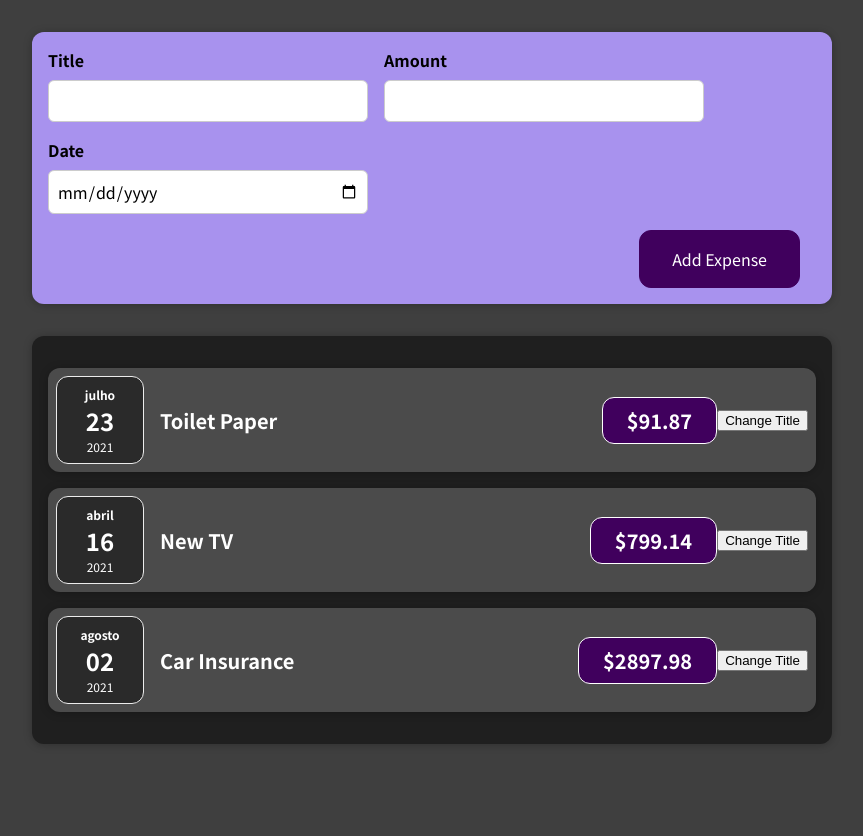
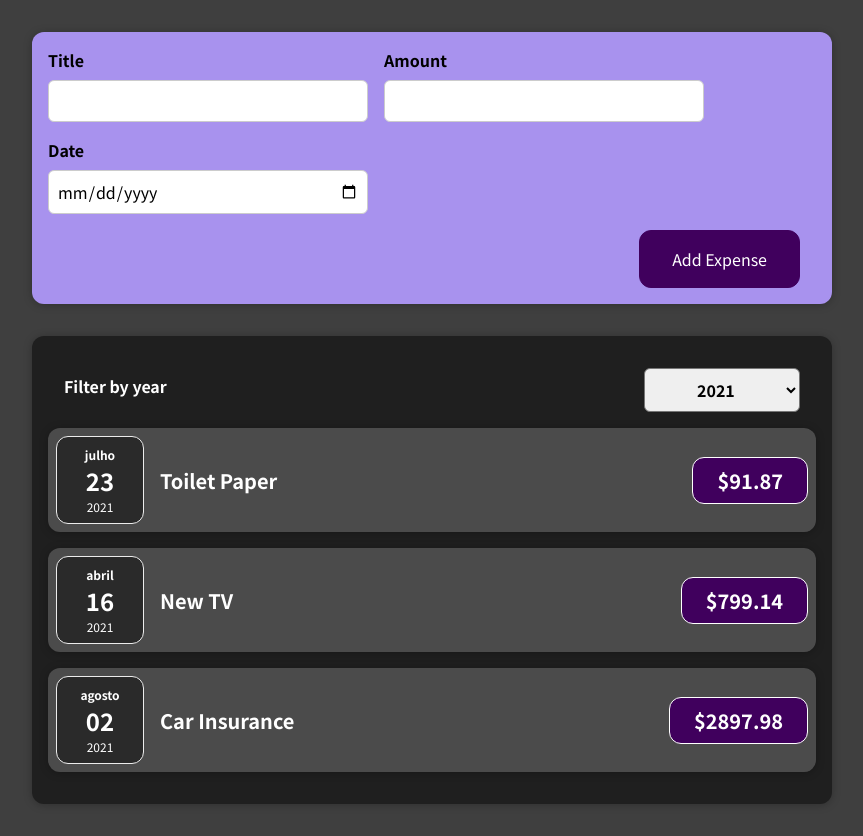
Before and after one commit to renatospaka/expenses-list, a React (Create React App) app: page / in a window 1280 px wide. Shown: the whole page, without its empty margins (208-1071 px from the left). Before the commit the page ends 800 px from the top, so only its background shows below. Built offline with nearby package versions, Linux system fonts and the light colour scheme.

Commit message:
fix: :construction: Data Filter app

```diff
--- a/src/components/Expenses/ExpenseItem.js
+++ b/src/components/Expenses/ExpenseItem.js
@@ -6,10 +6,6 @@ import "./ExpenseItem.css"
 const ExpenseItem = (props) => {
   const [title, setTitle] = useState(props.title);
 
-  const clickHandler = () => {
-    setTitle("Updated!!!!")
-  }
-
   return (
     <Card className="expense-item">
       <ExpenseDate date={props.date}/>
@@ -17,7 +13,6 @@ const ExpenseItem = (props) => {
         <h2>{title}</h2>
         <div className="expense-item__price">${props.amount}</div>
       </div>
-      <button onClick={clickHandler}>Change Title</button>
     </Card>
   )
 }
--- a/src/components/Expenses/Expenses.js
+++ b/src/components/Expenses/Expenses.js
@@ -1,20 +1,29 @@
+import { useState } from "react";
 import Card from "../UI/Card";
 import ExpenseItem from "./ExpenseItem";
+import ExpensesFilter from "./ExpensesFilter";
 import "./Expenses.css"
 
 const Expenses = (props) => {
+  const [year, setYear] = useState("2021")
+
   const expenses = props.expenses
-  // const items = expenses.forEach((item) => {
-  //   return <ExpenseItem title={item.title} amount={item.amount} date={item.date} />
-  // })
-  const xItems = expenses.map((item) => {
+  const items = expenses.map((item) => {
     return <ExpenseItem title={item.title} amount={item.amount} date={item.date} />
-});
+  });
+
+  const filterYearHandler = selectedYear => {
+    console.log("Expenses.js")
+    console.log(selectedYear)
+  }
 
   return (
-    <Card className="expenses">
-      {xItems}
-    </Card>
+    <div>
+      <Card className="expenses">
+        <ExpensesFilter selected={year} onChangeYear={filterYearHandler} />
+        {items}
+      </Card>
+    </div>
   )
 }
 
--- /dev/null
+++ b/src/components/Expenses/ExpensesFilter.css
@@ -0,0 +1,24 @@
+.expenses-filter {
+  color: white;
+  padding: 0 1rem;
+}
+
+.expenses-filter__control {
+  display: flex;
+  width: 100%;
+  align-items: center;
+  justify-content: space-between;
+  margin: 1rem 0;
+}
+
+.expenses-filter label {
+  font-weight: bold;
+  margin-bottom: 0.5rem;
+}
+
+.expenses-filter select {
+  font: inherit;
+  padding: 0.5rem 3rem;
+  font-weight: bold;
+  border-radius: 6px;
+}
--- /dev/null
+++ b/src/components/Expenses/ExpensesFilter.js
@@ -0,0 +1,23 @@
+import './ExpensesFilter.css';
+
+const ExpensesFilter = (props) => {
+  const yearChangeHanlder = (e) => {
+    props.onChangeYear(e.target.value)
+  }
+
+  return (
+    <div className='expenses-filter'>
+      <div className='expenses-filter__control'>
+        <label>Filter by year</label>
+        <select value={props.selected} onChange={yearChangeHanlder}>
+          <option value='2023'>2023</option>
+          <option value='2022'>2022</option>
+          <option value='2021'>2021</option>
+          <option value='2020'>2020</option>
+        </select>
+      </div>
+    </div>
+  );
+};
+
+export default ExpensesFilter;
```
